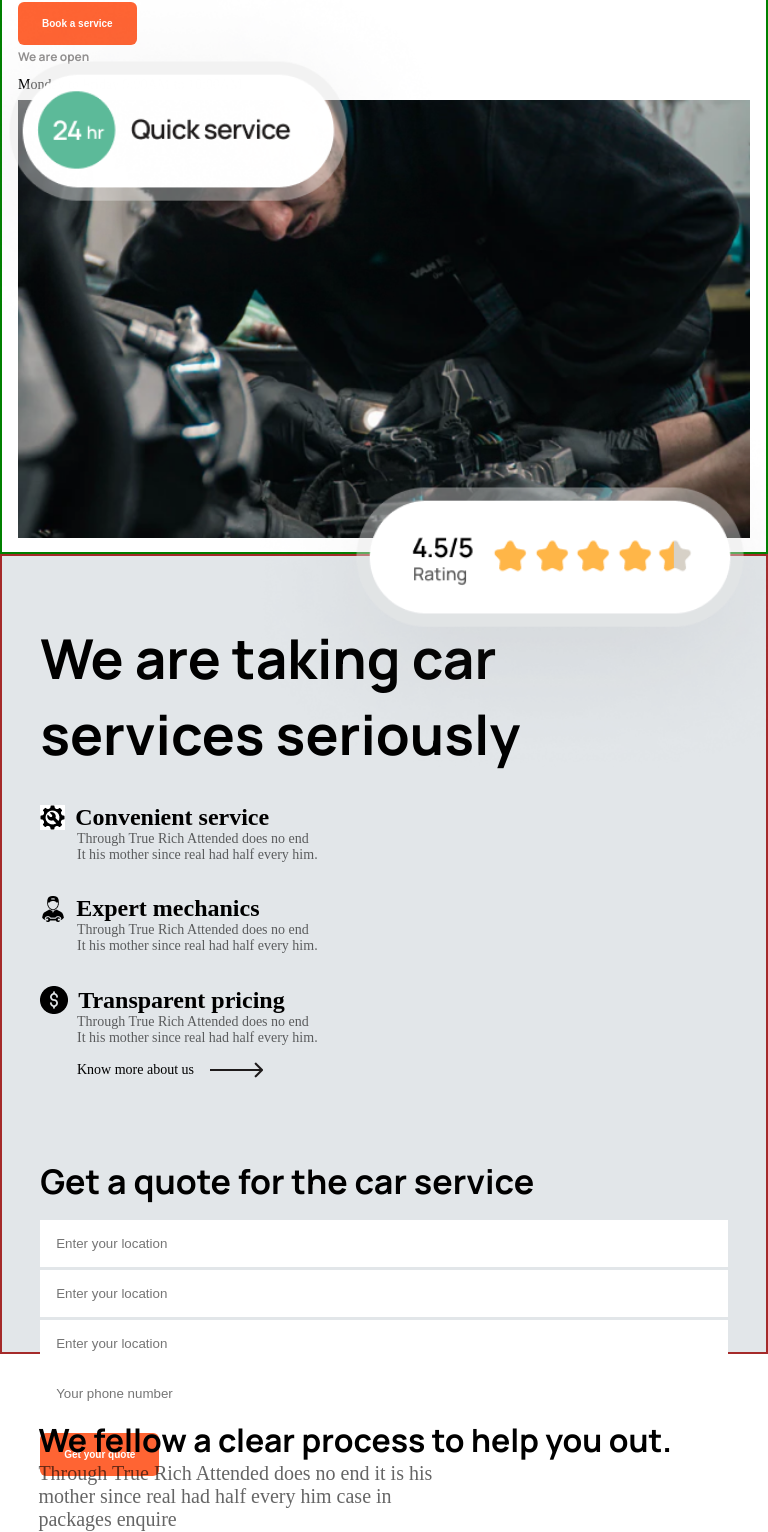
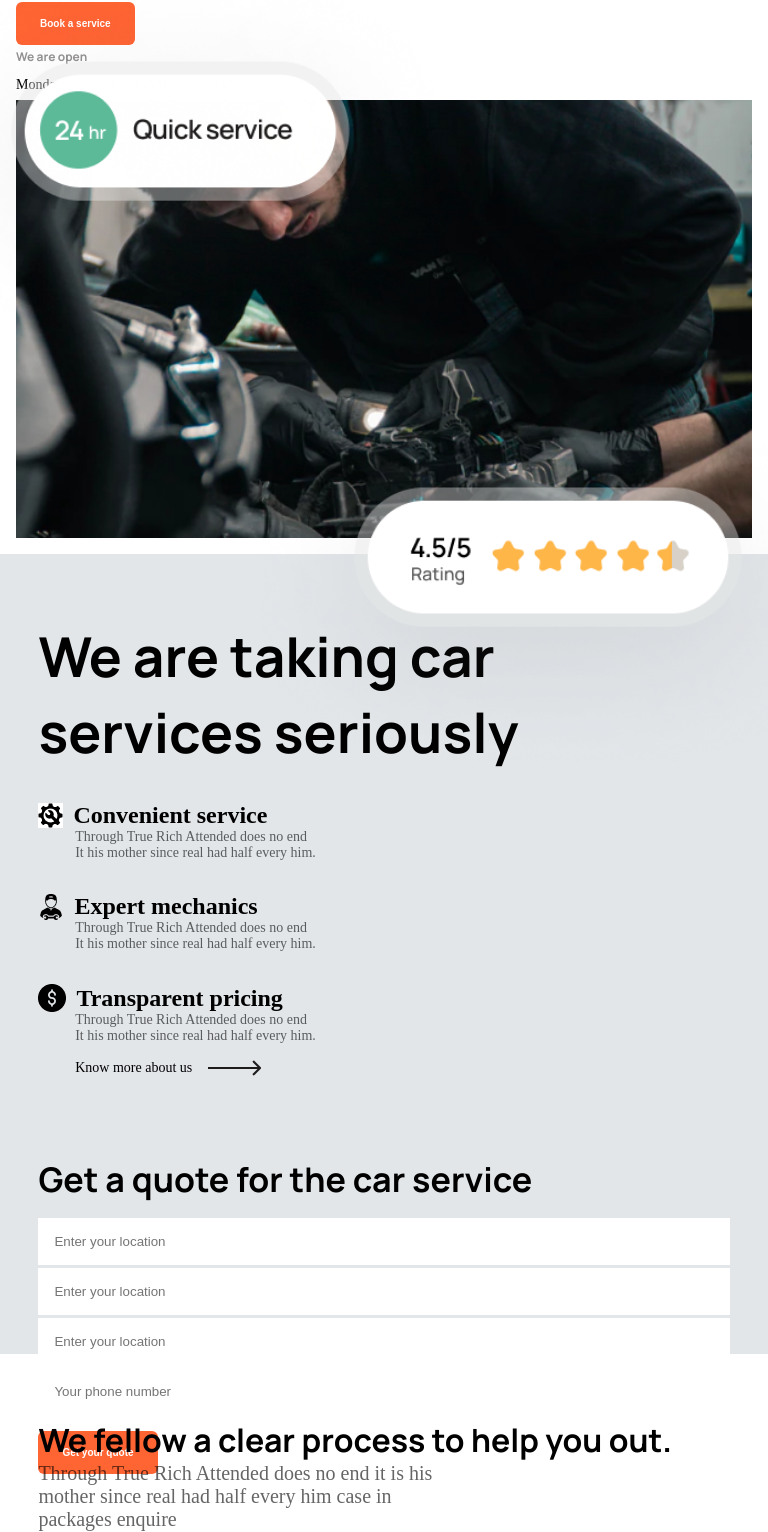
Before and after one commit to Emmanuelnnadi111/Finsweet-KoceCamp-Project, a website: page index.html in a window 768 px wide. Shown: the part 334-1866 px from the top of the page. Drawn offline with Linux system fonts and the light colour scheme.

Commit message:
made some changes

```diff
--- a/css/styles.css
+++ b/css/styles.css
@@ -120,8 +120,8 @@ h1 {
 .service {
   position: absolute;
   bottom: 17rem;
-  right: 11rem;
-  height: 300px;
+  right: 12rem;
+  height: 280px;
 }
 
 .rating {
@@ -910,9 +910,9 @@ footer {
 @media  screen and (min-width: 768px) and (max-width: 1023px) {
     .header-container {
         width: 90%;
+
     }
     .section-1-bg {
-        border: 2px solid green;
         height: 100vh;
         display: flex;
         align-items: center;
@@ -926,14 +926,6 @@ footer {
         height: 100vh;
     }
 
-    .section-bg {
-        background-image: url("/images/Image\ 1\ \(2\).png");
-        background-repeat: no-repeat;
-        background-size: cover;
-        height: 100%;
-        width: 100%;
-        position: relative;
-    }
     .service {
       position: absolute;
       bottom: 11rem;
@@ -951,7 +943,6 @@ footer {
     .section-2 {
         background-color:  #E2E6E9;
         height: 100vh;
-        border: 2px solid brown;
     }
 
     .sub-container {
@@ -1027,7 +1018,6 @@ footer {
 
     .section-five {
         height: 70vh;
-        border: 4px solid goldenrod;
         animation-duration: 3s;
         animation-name: slidein;
     }
--- /dev/null
+++ b/package.json
@@ -0,0 +1,5 @@
+{
+  "dependencies": {
+    "bootstrap": "^5.3.2"
+  }
+}
```
Also changed, not shown: 2 other files.
